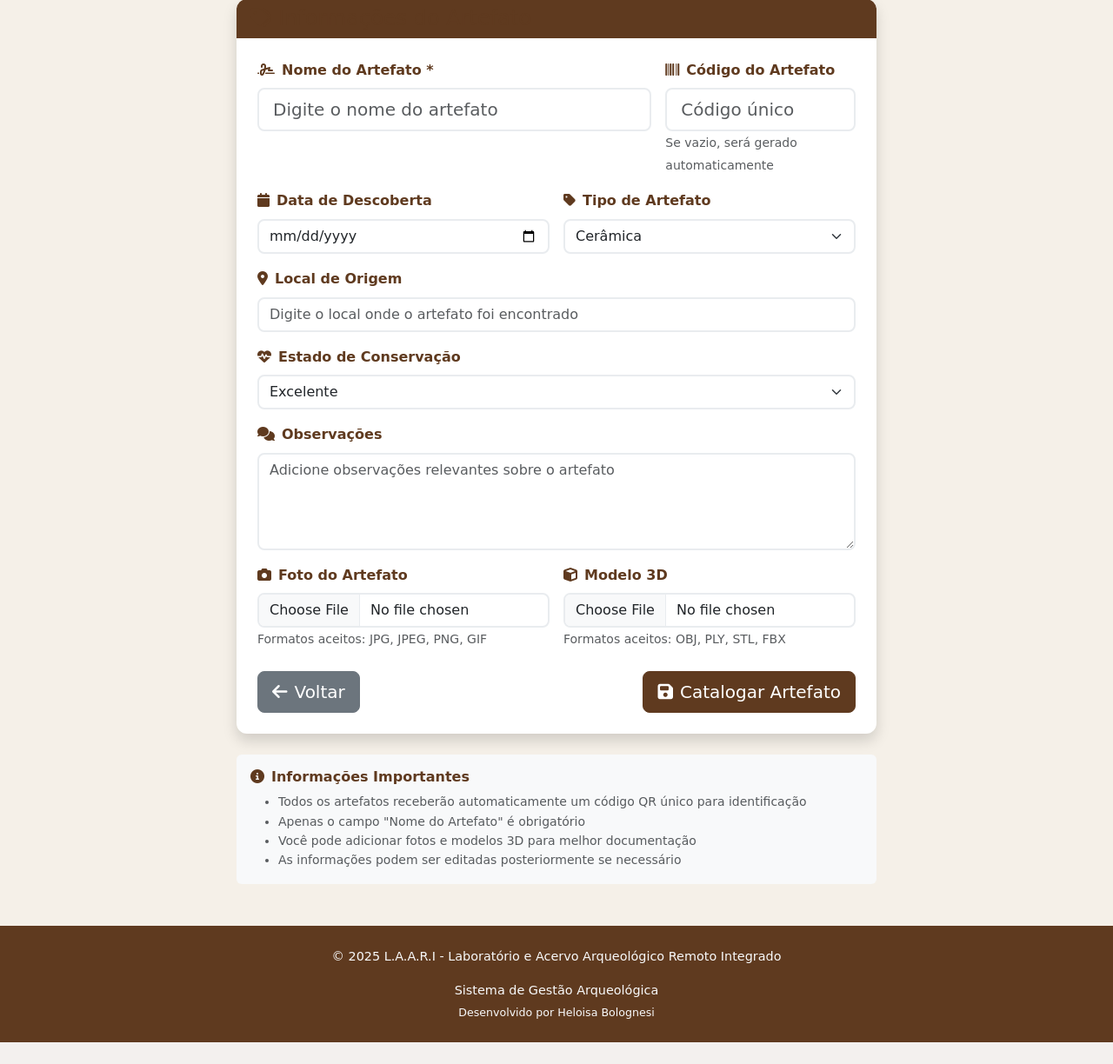
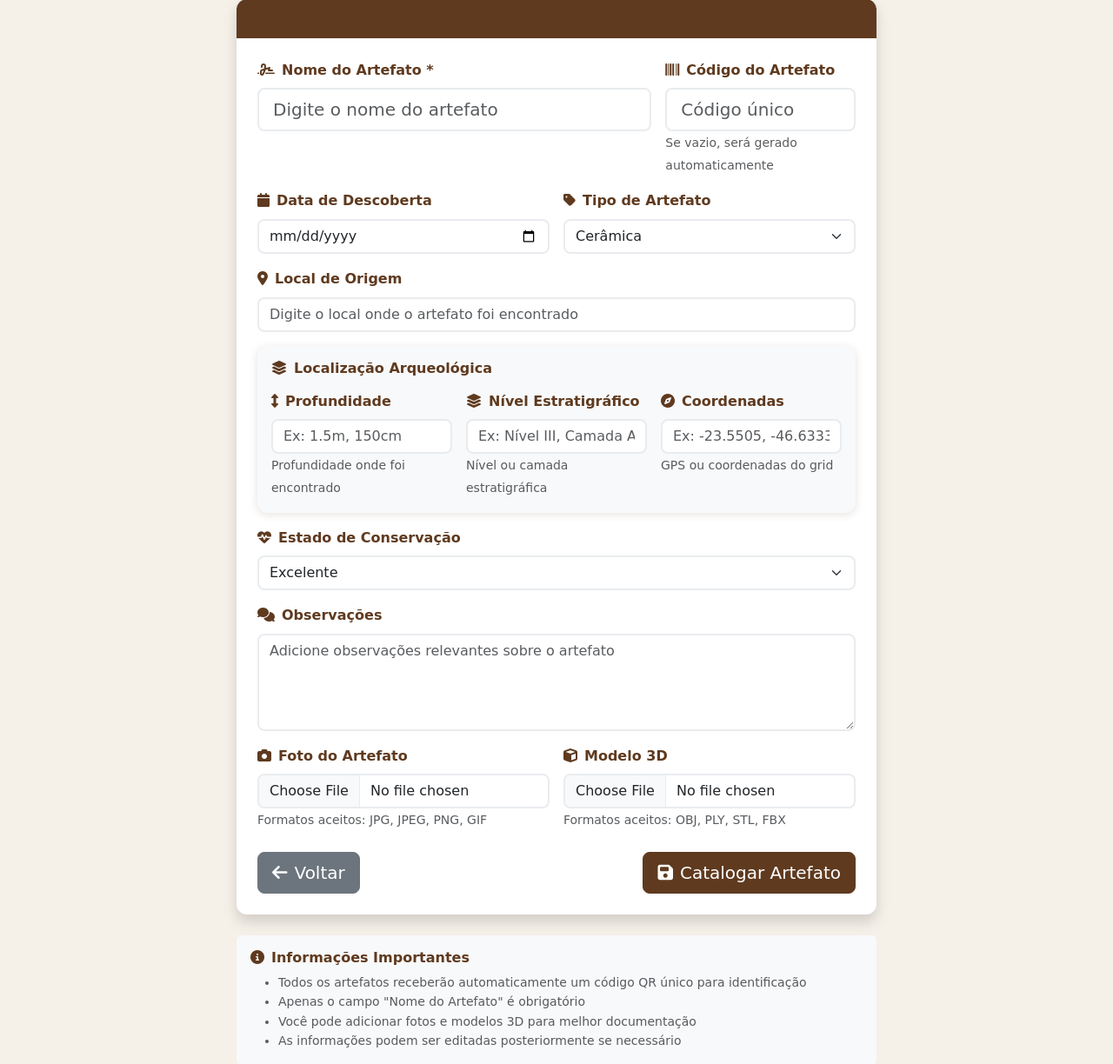
Before and after one commit to heloisabolognesi/teste22, a Flask app: page /catalogar_novo in a window 1280 px wide. Shown: the part 246-1470 px from the top of the page at 87% size. Before the commit the page ends 1445 px from the top, so only its background shows below. Run offline with Flask 3, Linux system fonts and the light colour scheme; the visitor is signed in with stand-in values (Sample User, id 1); some libraries are stand-ins or nearby versions; some web fonts are replaced.

Commit message:
Add fields to record artifact location details
Adds depth, level, and coordinates fields to the Artifact model and form, and updates the cataloging route to handle these new fields.

Replit-Commit-Author: Agent
Replit-Commit-Session-Id: e5e82fc3-78f7-43b1-9d5c-71e5209f6fc0
Replit-Commit-Checkpoint-Type: full_checkpoint
Replit-Commit-Event-Id: ad767578-619a-4ff4-b0f1-1c9317906c03
Replit-Commit-Screenshot-Url: https://storage.googleapis.com/screenshot-production-us-central1/99929ef9-ec3b-4086-b395-0b98b36d8f91/e5e82fc3-78f7-43b1-9d5c-71e5209f6fc0/TUfercd

```diff
--- a/forms.py
+++ b/forms.py
@@ -98,6 +98,12 @@ class ArtifactForm(FlaskForm):
         ('ruim', 'Ruim'),
         ('pessimo', 'Péssimo')
     ])
+
+    # Campos de localização arqueológica
+    depth = StringField('Profundidade', validators=[Length(max=50)])
+    level = StringField('Nível Estratigráfico', validators=[Length(max=100)])
+    coordinates = StringField('Coordenadas', validators=[Length(max=200)])
+
     observations = TextAreaField('Observações')
     photo = FileField('Foto', validators=[FileAllowed(['jpg', 'jpeg', 'png', 'gif'], 'Apenas imagens são permitidas!')])
     model_3d = FileField('Modelo 3D', validators=[FileAllowed(['obj', 'ply', 'stl', 'fbx'], 'Apenas modelos 3D são permitidos!')])
--- a/models.py
+++ b/models.py
@@ -50,6 +50,12 @@ class Artifact(db.Model):
     photo_path = db.Column(db.String(255))
     model_3d_path = db.Column(db.String(255))
     qr_code = db.Column(db.String(100), unique=True)
+
+    # Campos de localização arqueológica
+    depth = db.Column(db.String(50))  # Profundidade
+    level = db.Column(db.String(100))  # Nível estratigráfico
+    coordinates = db.Column(db.String(200))  # Coordenadas (GPS ou grid)
+
     created_at = db.Column(db.DateTime, default=datetime.utcnow)
     updated_at = db.Column(db.DateTime, default=datetime.utcnow, onupdate=datetime.utcnow)
 
--- a/routes.py
+++ b/routes.py
@@ -175,6 +175,9 @@ def catalogar_novo():
             origin_location=form.origin_location.data,
             artifact_type=form.artifact_type.data,
             conservation_state=form.conservation_state.data,
+            depth=form.depth.data,
+            level=form.level.data,
+            coordinates=form.coordinates.data,
             observations=form.observations.data,
             user_id=current_user.id,
             qr_code=f"LAARI-{uuid.uuid4().hex[:8].upper()}"
--- a/templates/catalogar_novo.html
+++ b/templates/catalogar_novo.html
@@ -88,6 +88,60 @@
                                     {% for error in form.origin_location.errors %}{{ error }}{% endfor %}
                                 </div>
                             {% endif %}
+                        </div>
+
+                        <!-- Campos de Localização Arqueológica -->
+                        <div class="col-12">
+                            <div class="card bg-light border-0 mb-0">
+                                <div class="card-body">
+                                    <h6 class="fw-bold mb-3">
+                                        <i class="fas fa-layer-group me-2"></i>Localização Arqueológica
+                                    </h6>
+                                    <div class="row g-3">
+                                        <!-- Profundidade -->
+                                        <div class="col-md-4">
+                                            <label for="{{ form.depth.id }}" class="form-label fw-bold">
+                                                <i class="fas fa-arrows-alt-v me-2"></i>Profundidade
+                                            </label>
+                                            {{ form.depth(class="form-control", placeholder="Ex: 1.5m, 150cm") }}
+                                            <small class="form-text text-muted">Profundidade onde foi encontrado</small>
+                                            {% if form.depth.errors %}
+                                                <div class="invalid-feedback d-block">
+                                                    {% for error in form.depth.errors %}{{ error }}{% endfor %}
+                                                </div>
+                                            {% endif %}
+                                        </div>
+
+                                        <!-- Nível Estratigráfico -->
+                                        <div class="col-md-4">
+                                            <label for="{{ form.level.id }}" class="form-label fw-bold">
+                                                <i class="fas fa-layer-group me-2"></i>Nível Estratigráfico
+                                            </label>
+                                            {{ form.level(class="form-control", placeholder="Ex: Nível III, Camada A") }}
+                                            <small class="form-text text-muted">Nível ou camada estratigráfica</small>
+                                            {% if form.level.errors %}
+                                                <div class="invalid-feedback d-block">
+                                                    {% for error in form.level.errors %}{{ error }}{% endfor %}
+                                                </div>
+                                            {% endif %}
+                                        </div>
+
+                                        <!-- Coordenadas -->
+                                        <div class="col-md-4">
+                                            <label for="{{ form.coordinates.id }}" class="form-label fw-bold">
+                                                <i class="fas fa-compass me-2"></i>Coordenadas
+                                            </label>
+                                            {{ form.coordinates(class="form-control", placeholder="Ex: -23.5505, -46.6333") }}
+                                            <small class="form-text text-muted">GPS ou coordenadas do grid</small>
+                                            {% if form.coordinates.errors %}
+                                                <div class="invalid-feedback d-block">
+                                                    {% for error in form.coordinates.errors %}{{ error }}{% endfor %}
+                                                </div>
+                                            {% endif %}
+                                        </div>
+                                    </div>
+                                </div>
+                            </div>
                         </div>
 
                         <!-- Estado de Conservação -->
```
Also changed, not shown: 1 other file.
